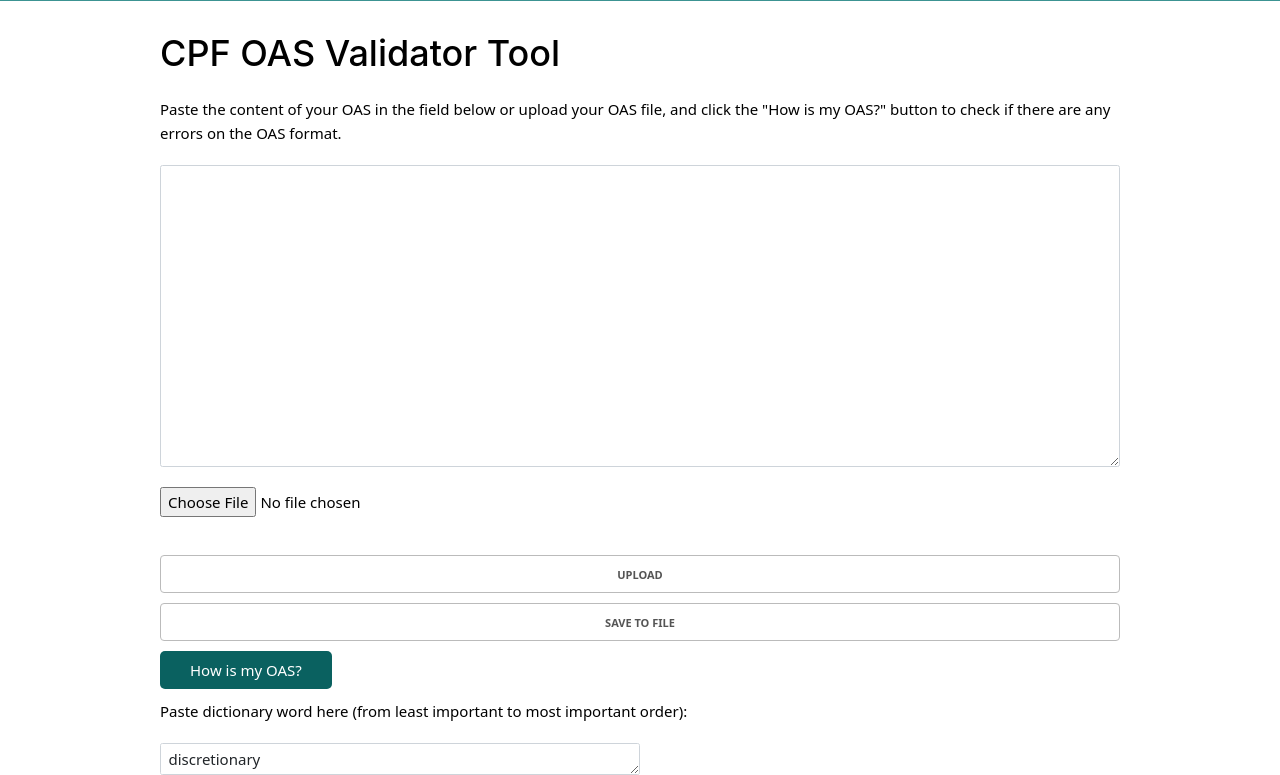
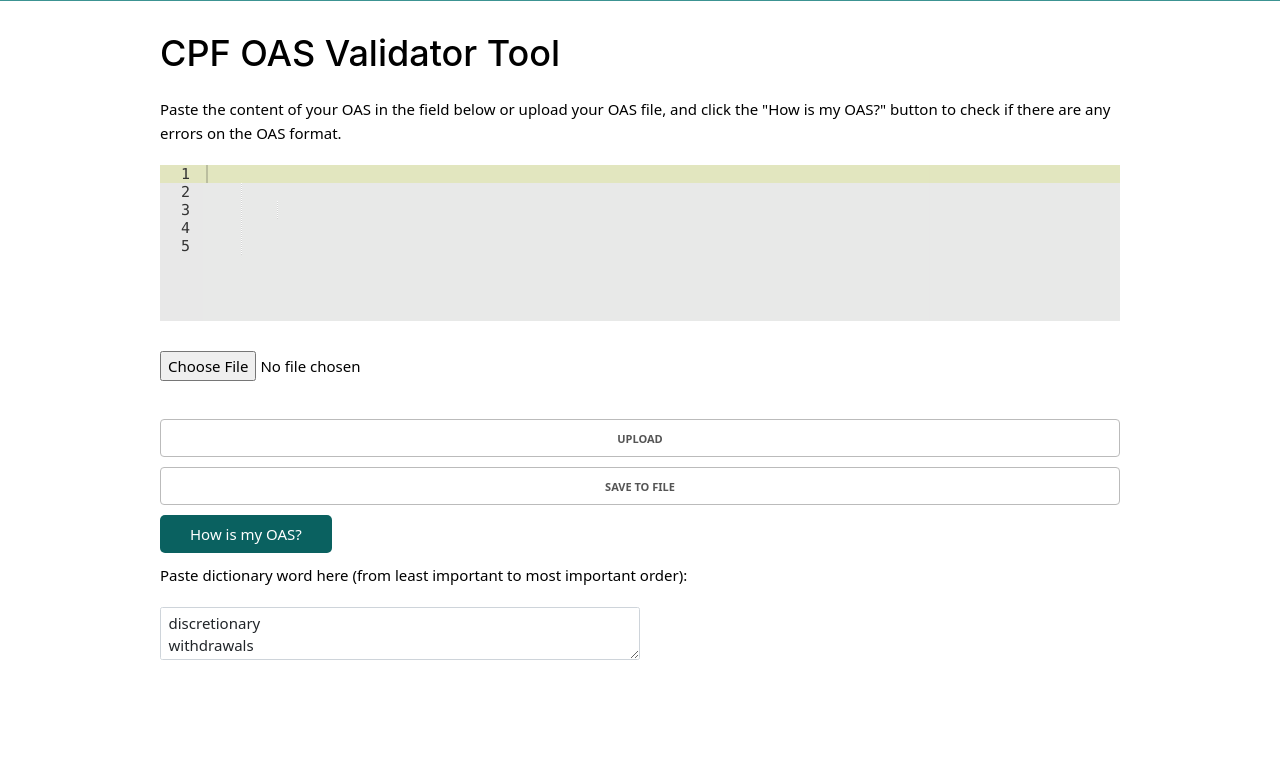
Before and after one commit to euniceboh/first-integritas, a Flask app: page /portal1 in a window 1280 px wide. Shown: the part 90-865 px from the top of the page. After the commit the page ends 750 px from the top, so only its background shows below. Run offline with Flask 3, Linux system fonts and the light colour scheme; some libraries are stand-ins or nearby versions.

Commit message:
9/5/2023 not a lot done today, changed textarea to ace editor so possibly more checks possible, added properties checks, need a lot of testing, need to catch up on unit testing, gonna spend a lot of time on setting up Azure tmr cause need some kind of feedback by the team; deadline of project extended to june

```diff
--- a/src/app.py
+++ b/src/app.py
@@ -29,9 +29,6 @@
 '''
 Checks to do:
 - Check subtier words not using short forms
-- Check all required properties are present
-- Check spelling of subtier words
-- More checks to do since we have access to the JSON version of the file now
 '''
 def checkOpenapi(openapi):
     if openapi == "" or openapi == None:
@@ -67,6 +64,32 @@
     if path == "" or path == None:
         return False
     return True
+
+def checkResponse(doc, flag):
+    if flag == 1:
+        return True
+    try:
+        for key, value in doc.items():
+            if key == "responses":
+                flag = 1
+            checkResponse(value, flag)
+    except (AttributeError):
+        pass
+    if flag == 0:
+        return False
+
+def checkResponse(doc, flag):
+    try:
+        for key, value in doc.items():
+            if key == "responses":
+                return 1
+            flag = checkResponse(value, flag)
+    except (AttributeError):
+        pass
+    if flag == 1:
+        return 1
+    return 0
+
 
 def checkPathCharacters(path):
     # Check for whitespaces, underscores, or hyphens in path
@@ -167,6 +190,35 @@
         flag = 0
     return notCamelCasing
 
+# This function is included as the grammarly plugin cannot detect words that are joined together
+def checkPathSpelling(path):
+    wrongSubtiers = []
+    subtiers = path.split("/")
+    for subtier in subtiers[1:]:
+        subtierWords = splitSubtierWords(subtier)
+        for word in subtierWords:
+            if len(word) == 1:
+                continue
+            if correctSpelling(word) != word:
+                wrongSubtiers.append(subtier)
+                break
+    return wrongSubtiers
+
+def checkProperties(k, v, missingProperties):
+    # Checks if required properties are not in "properties" list
+    try:
+        for key, value in v.items():
+            checkProperties(key, value, missingProperties)
+        if "required" in value.keys():
+            requiredProperties = value["required"]
+            for requiredProperty in requiredProperties:
+                if requiredProperty not in value["properties"].keys():
+                    missingProperties.append((key, requiredProperty))
+    except (AttributeError):
+        pass
+    return missingProperties
+
+
 @app.route('/checkOAS', methods=['GET', 'POST'])
 def checkOAS():
     if request.method == 'POST':
@@ -211,6 +263,10 @@
         if not checkPath(path):
             listErrors.append("Missing path")
 
+        # Check for missing responses
+        if not checkResponse(doc, 0):
+            listErrors.append("Missing response in API request")
+
         # Check for illegal characters in path
         if not checkPathCharacters(path):
             listErrors.append("Illegal characters in path")
@@ -252,6 +308,18 @@
         if len(notCamelCasing) > 0:
             listErrors.append("The following subtier(s) is not using camel casing: " + ", ".join(notCamelCasing))
 
+        # Check spelling of subtier words
+        wrongSubtiers = checkPathSpelling(path)
+        if len(wrongSubtiers) > 0:
+            listErrors.append("The following subtier(s) has spelling errors: " + ", ".join(wrongSubtiers))
+
+        # Check all required properties are present
+        missingProperties = []
+        for key, value in doc.items():
+            missingProperties = checkProperties(key, value, missingProperties)
+        if len(missingProperties) > 0:
+            listErrors.append("The following properties are missing from your OAS: " + ", ".join([(missingProperty[1] + " in " + missingProperty[0] + " ==> properties") for missingProperty in missingProperties]))
+
         if len(listErrors) == 0:
             payload = {"message": "Done"}
             return make_response(jsonify(payload), 201)
--- a/src/templates/API Exchange Developer Portal.html
+++ b/src/templates/API Exchange Developer Portal.html
@@ -95,12 +95,23 @@
   h1, h2, h2, h3, h4, h5, h6 {
     font-family: "", -apple-system, BlinkMacSystemFont, "Segoe UI", Roboto, Helvetica, Arial, sans-serif, "Apple Color Emoji", "Segoe UI Emoji", "Segoe UI Symbol";
   }
+
+  #editor {
+        position: relative;
+        top: 0;
+        right: 0;
+        bottom: 0;
+        left: 0;
+        height: 30cm;
+        margin-bottom: 3rem;
+    }
 </style>
 
     <link href="static/css/bootstrap.min.css" rel="stylesheet" type="text/css">
     <link href="static/css/highlight.min.css" rel="stylesheet" type="text/css">
     <link href="static/css/framework.min.css" rel="stylesheet" type="text/css">
     <link href="static/css/site.css" rel="stylesheet" type="text/css">
+
 
   </head>
 
@@ -121,9 +132,11 @@
       <h3>CPF OAS Validator Tool</h3>
       <!-- OAS Text Box -->
       <p style="margin-bottom: 2rem !important;">Paste the content of your OAS in the field below or upload your OAS file, and click the "How is my OAS?" button to check if there are any errors on the OAS format.</p>
-      <grammarly-editor-plugin contenteditable="true">
-        <textarea id="oasTextarea" class="form-control flex-fill" method="post" wrap="off" style="font-size:1.5rem; margin-bottom: 2rem;height:100%; height: 8cm;"></textarea>
-      </grammarly-editor-plugin>
+      <div id="editor">
+        <grammarly-editor-plugin contenteditable="true">
+          <textarea id="oasTextarea" class="form-control flex-fill" method="post" wrap="off" style="font-size:1.5rem; margin-bottom: 2rem;height:100%; height: 8cm;"></textarea>
+        </grammarly-editor-plugin>
+      </div>
       <!-- Upload Feature -->
       <input class="my-0 align-self-start" id="fileUpload" type="file" style="margin-bottom: 3rem; padding-bottom: 1cm; display: inline-block;"/>
       <button id="fileUploadButton" style="display: inline-block;" onclick=uploadFile()>Upload</button>
@@ -142,7 +155,10 @@
 status
 for
 pay
-now</textarea>
+now
+eligibility
+check
+age</textarea>
     </div>
   </div>
 
@@ -187,15 +203,23 @@
   <script src="/static/js/js-yaml-3.13.1.min.js.download"></script>
   <script src="/static/js/jquery.min.js.download"></script>
   <script src="https://cdn.jsdelivr.net/npm/@grammarly/editor-sdk?clientId=client_G9BZTBHKX7chBEXcHdt3ND"></script>
+  <script src="https://cdn.jsdelivr.net/npm/ace-builds@1.19.0/src-min-noconflict/ace.min.js"></script>
+  <link href="https://cdn.jsdelivr.net/npm/ace-builds@1.19.0/css/ace.min.css" rel="stylesheet">
 
   <script>
+    var editor = ace.edit("editor");
+    editor.setTheme("ace/theme/kuroir");
+    editor.getSession().setMode("ace/mode/yaml");
+    document.getElementById('editor').style.fontSize='15px';
+
     function uploadFile() {
         var file = document.getElementById("fileUpload").files[0];
         if (file != undefined) {
           var reader = new FileReader();
           reader.onload = function(e) {
-          var textArea = document.getElementById("oasTextarea");
-          textArea.value = e.target.result;
+          // var textArea = document.getElementById("oasTextarea");
+          // textArea.value = e.target.result;
+          editor.setValue(e.target.result);
           }
           reader.readAsText(file);
         } else {
@@ -204,7 +228,8 @@
       }
 
     function saveFile() {
-      var textArea = document.getElementById("oasTextarea").value;
+      // var textArea = document.getElementById("oasTextarea").value;
+      var textArea = editor.getValue();
       if (textArea == "") {
         alert("Please input an OAS before saving to file!");
         return;
@@ -228,10 +253,12 @@
     function extractOAS() {
       $(document).ready(function() {
         $('#checkOASButton').on('click', function(e) {
+
           e.preventDefault();
           e.stopImmediatePropagation();
 
-          var data = $('#oasTextarea').val();
+          // var data = $('#oasTextarea').val();
+          var data = editor.getValue();
           if (data == "") {
             alert("Please input an OAS!");
             return;
--- a/src/test_app.py
+++ b/src/test_app.py
@@ -1,5 +1,4 @@
 import app
-import pytest
 
 class TestMissing:
     def setUp(self):
@@ -10,7 +9,4 @@
         self.x_date = "2022-12-22"
 
     def test_title(self):
-        assert app.checkTitle(self.title)
-
-    def test_description(self):
-        assert app.checkDescription(self.description)
+        assert app.checkTitle("wow")
```
Also changed, not shown: chat_log.txt (added), id_log.txt (added), src/__init__.py (added).
